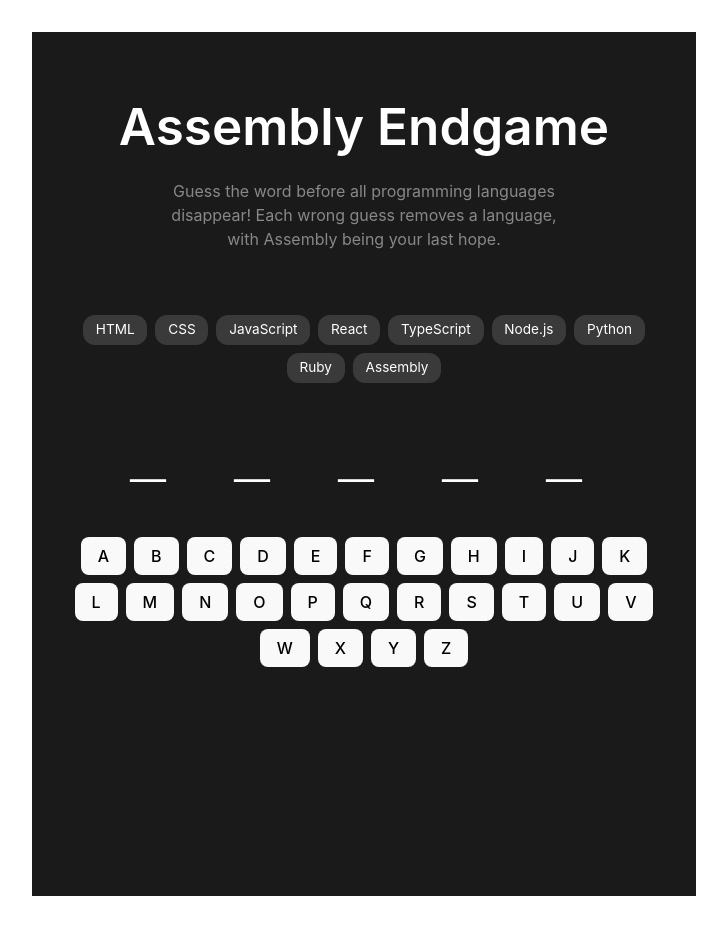
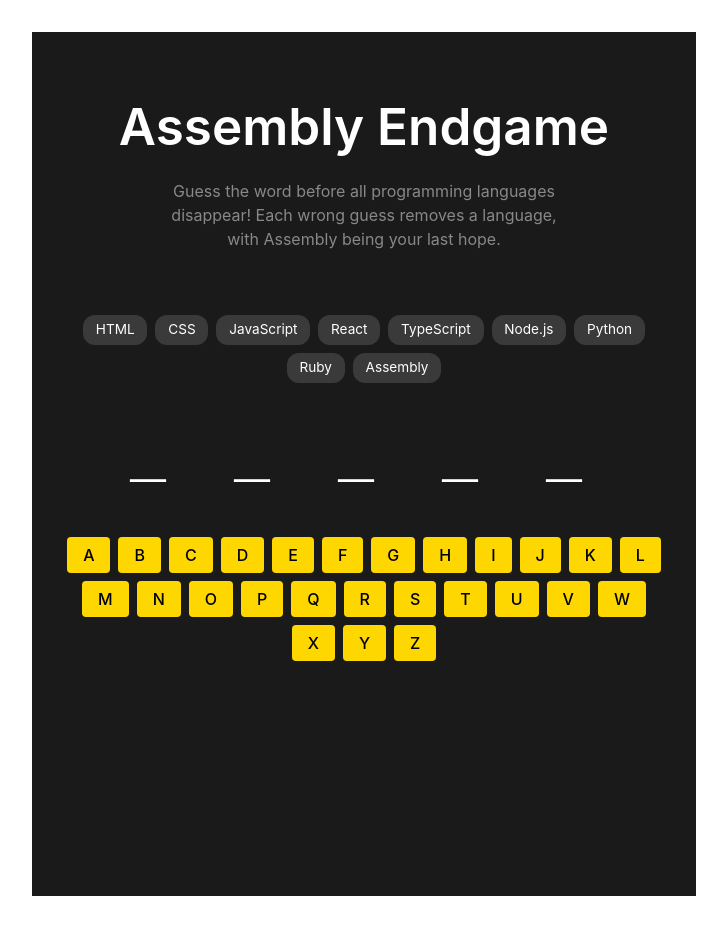
Before and after one commit to Thang30/Assembly-Endgame, a React (Vite) app: page / in a window 1280 px wide. Shown: the whole page, without its empty margins (276-1003 px from the left). Built offline with nearby package versions, Linux system fonts and the light colour scheme.

Commit message:
feat: add color-coded keyboard buttons
- Add yellow background for unused letters
- Add green background for correct guesses
- Add red background for incorrect guesses
- Track correct letters separately in game state

```diff
--- a/src/App.css
+++ b/src/App.css
@@ -115,10 +115,25 @@ h1 {
   padding: 0.5rem 1rem;
   font-size: 1rem;
   cursor: pointer;
+  border: none;
+  border-radius: 4px;
+  background-color: #ffd700;
+  color: #000;
+  transition: background-color 0.3s ease;
+}
+
+.keyboard button.correct {
+  background-color: #4caf50;
+  color: white;
+}
+
+.keyboard button.incorrect {
+  background-color: #f44336;
+  color: white;
 }
 
 .keyboard button:disabled {
-  opacity: 0.5;
+  opacity: 0.7;
   cursor: not-allowed;
 }
 
--- a/src/components/GameBoard.tsx
+++ b/src/components/GameBoard.tsx
@@ -13,6 +13,7 @@ interface GameBoardProps {
 
 export function GameBoard({ word }: GameBoardProps) {
   const [guessedLetters, setGuessedLetters] = useState<Set<string>>(new Set());
+  const [correctLetters, setCorrectLetters] = useState<Set<string>>(new Set());
   const [incorrectGuesses, setIncorrectGuesses] = useState(0);
 
   function handleLetterGuess(letter: string) {
@@ -20,7 +21,9 @@ export function GameBoard({ word }: GameBoardProps) {
 
     setGuessedLetters(prev => new Set([...prev, letter]));
 
-    if (!word.toLowerCase().includes(letter)) {
+    if (word.toLowerCase().includes(letter)) {
+      setCorrectLetters(prev => new Set([...prev, letter]));
+    } else {
       setIncorrectGuesses(prev => prev + 1);
     }
   }
@@ -44,6 +47,7 @@ export function GameBoard({ word }: GameBoardProps) {
       <Keyboard
         onLetterGuess={handleLetterGuess}
         guessedLetters={guessedLetters}
+        correctLetters={correctLetters}
       />
     </div>
   );
--- a/src/components/Keyboard.tsx
+++ b/src/components/Keyboard.tsx
@@ -1,10 +1,17 @@
 interface KeyboardProps {
   onLetterGuess: (letter: string) => void;
   guessedLetters: Set<string>;
+  correctLetters: Set<string>;
 }
 
-export function Keyboard({ onLetterGuess, guessedLetters }: KeyboardProps) {
+export function Keyboard({ onLetterGuess, guessedLetters, correctLetters }: KeyboardProps) {
   const alphabet = 'ABCDEFGHIJKLMNOPQRSTUVWXYZ'.split('');
+
+  function getButtonClass(letter: string) {
+    const lowerLetter = letter.toLowerCase();
+    if (!guessedLetters.has(lowerLetter)) return 'unused';
+    return correctLetters.has(lowerLetter) ? 'correct' : 'incorrect';
+  }
 
   return (
     <div className="keyboard">
@@ -13,6 +20,7 @@ export function Keyboard({ onLetterGuess, guessedLetters }: KeyboardProps) {
           key={letter}
           onClick={() => onLetterGuess(letter.toLowerCase())}
           disabled={guessedLetters.has(letter.toLowerCase())}
+          className={getButtonClass(letter)}
         >
           {letter}
         </button>
```
